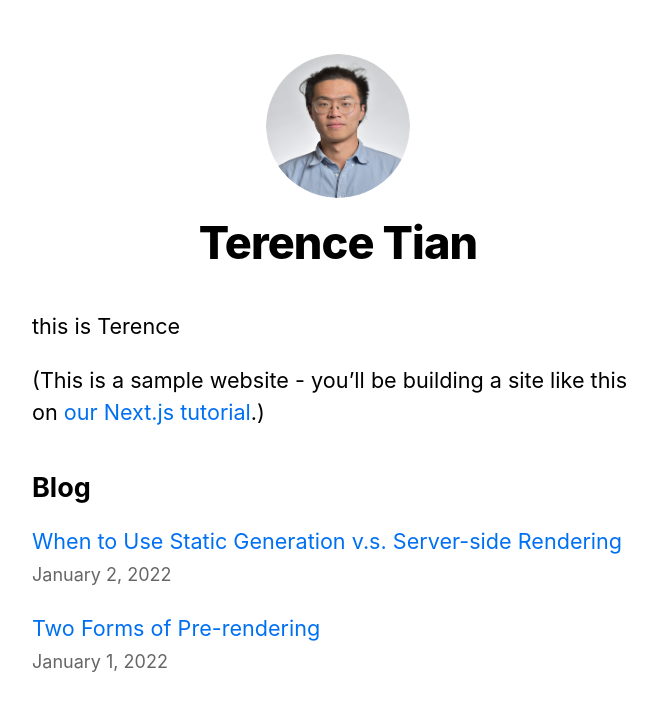
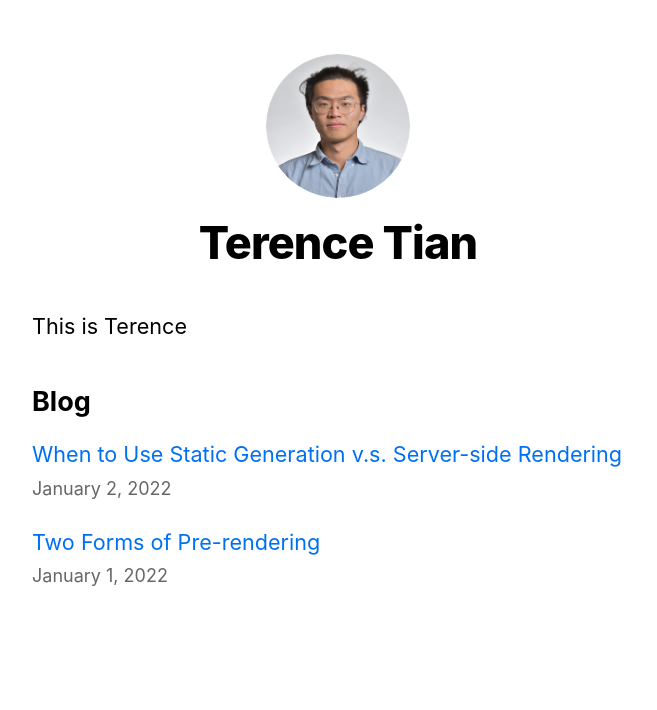
Before and after one commit to Terence625/nextjs-blog, a Next.js app: page / in a window 1280 px wide. Shown: the top 710 px of the page, without its empty margins (302-959 px from the left). Built offline with nearby package versions, Linux system fonts and the light colour scheme.

Commit message:
[Terence] delete the external url

```diff
--- a/pages/index.js
+++ b/pages/index.js
@@ -19,11 +19,7 @@
         <title>{siteTitle}</title>
       </Head>
       <section className={utilStyles.headingMd}>
-        <p>this is Terence</p>
-        <p>
-          (This is a sample website - you’ll be building a site like this on{" "}
-          <a href="https://nextjs.org/learn">our Next.js tutorial</a>.)
-        </p>
+        <p>This is Terence</p>
       </section>
       <section className={`${utilStyles.headingMd} ${utilStyles.padding1px}`}>
         <h2 className={utilStyles.headingLg}>Blog</h2>
```
